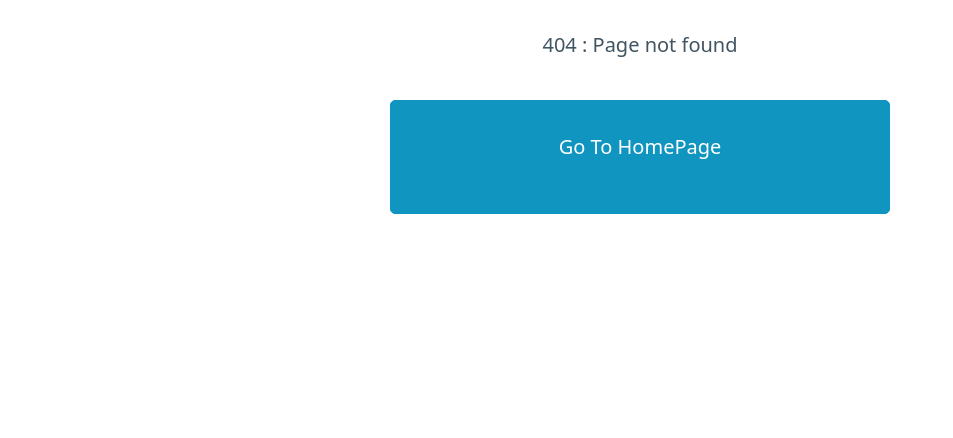
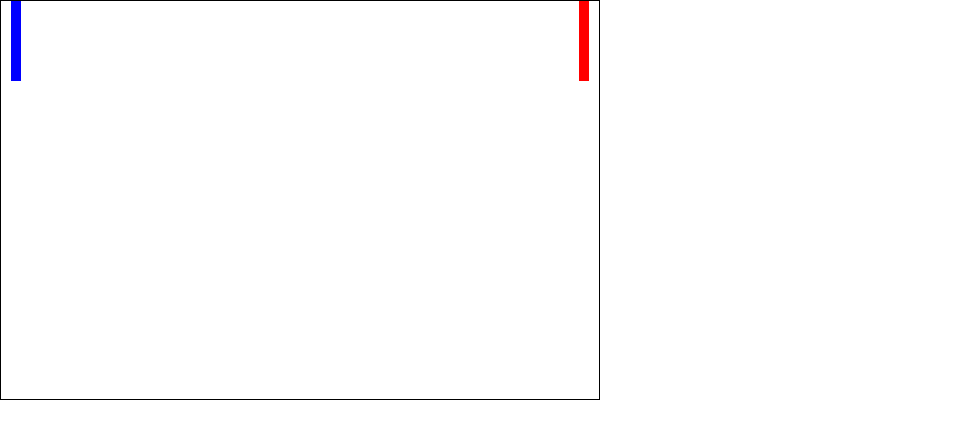
Before and after one commit to nandan-varma/puzzle, a Next.js app: page /pingpong in a window 1280 px wide. Before the commit this address had no page. Shown: the top 438 px of the page, without its empty margins (0-953 px from the left). Built offline with nearby package versions, Linux system fonts and the light colour scheme.

Commit message:
deps. bumped

```diff
--- a/package.json
+++ b/package.json
@@ -14,7 +14,7 @@
     "eslint": "8.38.0",
     "eslint-config-next": "13.3.0",
     "firebase": "^9.19.1",
-    "next": "13.3.0",
+    "next": "^13.5.6",
     "postcss": "8.4.21",
     "react": "18.2.0",
     "react-beautiful-dnd": "^13.1.1",
--- /dev/null
+++ b/pages/pingpong.js
@@ -0,0 +1,77 @@
+import { useEffect, useState } from 'react';
+
+const PingPongGame = () => {
+  const [leftPlayerPosition, setLeftPlayerPosition] = useState(0);
+  const [rightPlayerPosition, setRightPlayerPosition] = useState(0);
+
+  useEffect(() => {
+    const handleKeyDown = (event) => {
+      switch (event.key) {
+        case 'w':
+          setLeftPlayerPosition((prevPosition) => prevPosition - 10);
+          break;
+        case 's':
+          setLeftPlayerPosition((prevPosition) => prevPosition + 10);
+          break;
+        case 'ArrowUp':
+          setRightPlayerPosition((prevPosition) => prevPosition - 10);
+          break;
+        case 'ArrowDown':
+          setRightPlayerPosition((prevPosition) => prevPosition + 10);
+          break;
+        default:
+          break;
+      }
+    };
+
+    const handleKeyUp = () => {
+      setLeftPlayerPosition(0);
+      setRightPlayerPosition(0);
+    };
+
+    document.addEventListener('keydown', handleKeyDown);
+    document.addEventListener('keyup', handleKeyUp);
+
+    return () => {
+      document.removeEventListener('keydown', handleKeyDown);
+      document.removeEventListener('keyup', handleKeyUp);
+    };
+  }, []);
+
+  return (
+    <div>
+      <div
+        style={{
+          position: 'relative',
+          height: '400px',
+          width: '600px',
+          border: '1px solid black',
+        }}
+      >
+        <div
+          style={{
+            position: 'absolute',
+            left: '10px',
+            top: `${leftPlayerPosition}px`,
+            width: '10px',
+            height: '80px',
+            backgroundColor: 'blue',
+          }}
+        ></div>
+        <div
+          style={{
+            position: 'absolute',
+            right: '10px',
+            top: `${rightPlayerPosition}px`,
+            width: '10px',
+            height: '80px',
+            backgroundColor: 'red',
+          }}
+        ></div>
+        {/* Add the ping pong ball or other game elements here */}
+      </div>
+    </div>
+  );
+};
+
+export default PingPongGame;
```
Also changed, not shown: components/pingponggame.js (added, +70 -0 lines), 1 other file (tests, documents, lock files or other folders).
